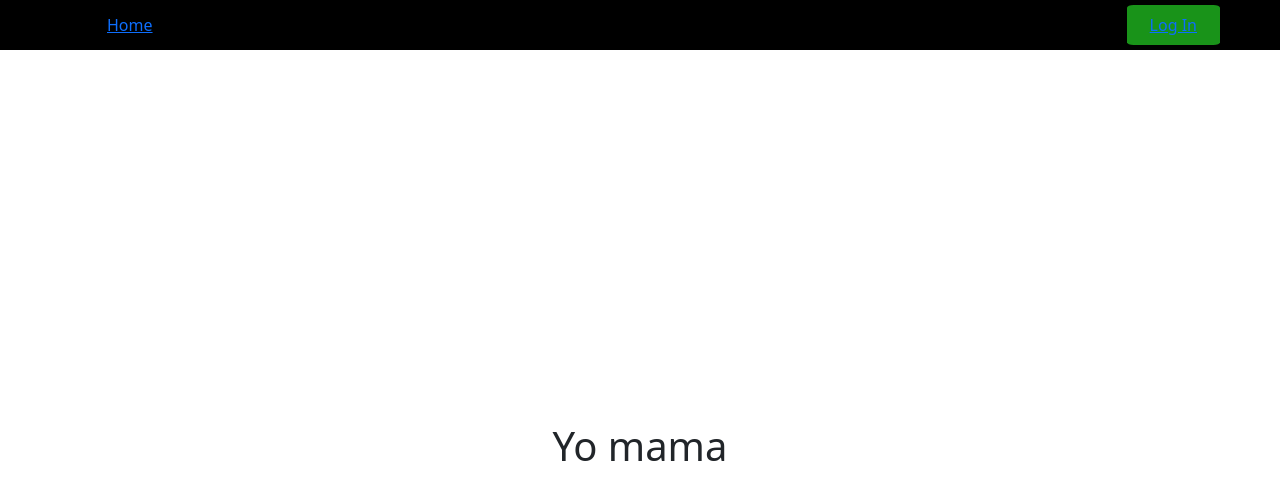
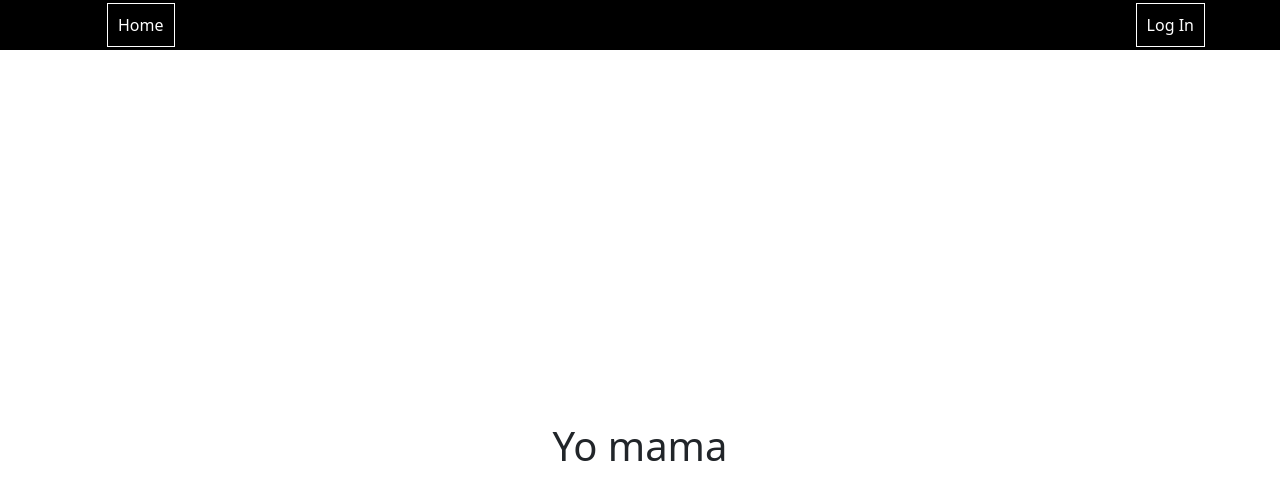
Before and after one commit to BinayT/DFTest, a Next.js app: page / in a window 1280 px wide. Shown: the top 500 px of the page. Built offline with nearby package versions, Linux system fonts and the light colour scheme.

Commit message:
Buttons edited

```diff
--- a/components/NavAuth.js
+++ b/components/NavAuth.js
@@ -1,5 +1,7 @@
 import React from 'react'
 import Link from 'next/link'
+
+import navStyles from '../styles/Nav.module.css'
 
 const NavAuth = ({ user }) => {
 
@@ -12,7 +14,7 @@ const NavAuth = ({ user }) => {
 
     return (
         <Link href='/login'>
-            {text}
+            <a className={navStyles.nav_button}>{text}</a>
         </Link>
     )
 }
--- a/components/Navbar.js
+++ b/components/Navbar.js
@@ -11,7 +11,6 @@ const Navbar = () => {
     const { user } = useSelector(state => state.user)
 
     const logout = () => {
-        console.log('hi')
         dispatch(setUser(null))
     }
 
@@ -19,7 +18,7 @@ const Navbar = () => {
         <nav className={navStyles.nav}>
             <ul>
                 <li>
-                    <Link href='/'>Home</Link>
+                    <Link href='/'><a className={navStyles.nav_button}>Home</a></Link>
                 </li>
                 <li className={navStyles.nav__auth__button} onClick={user !== null ? logout : undefined}>
                     <NavAuth user={user} />
--- a/styles/Nav.module.css
+++ b/styles/Nav.module.css
@@ -19,13 +19,12 @@
 
 .nav ul li a {
     margin: 5px 15px;
-
 }
 
-.nav__auth__button {
-    background-color: #199319;
+.nav_button {
+    text-decoration: none;
     color: white;
-    padding: 8px;
-    border-radius: 7%;
-
+    border: 1px solid white;
+    height: auto;
+    padding: 10px;
 }
```
Also changed, not shown: components/Redirect.js (+9 -2 lines).
